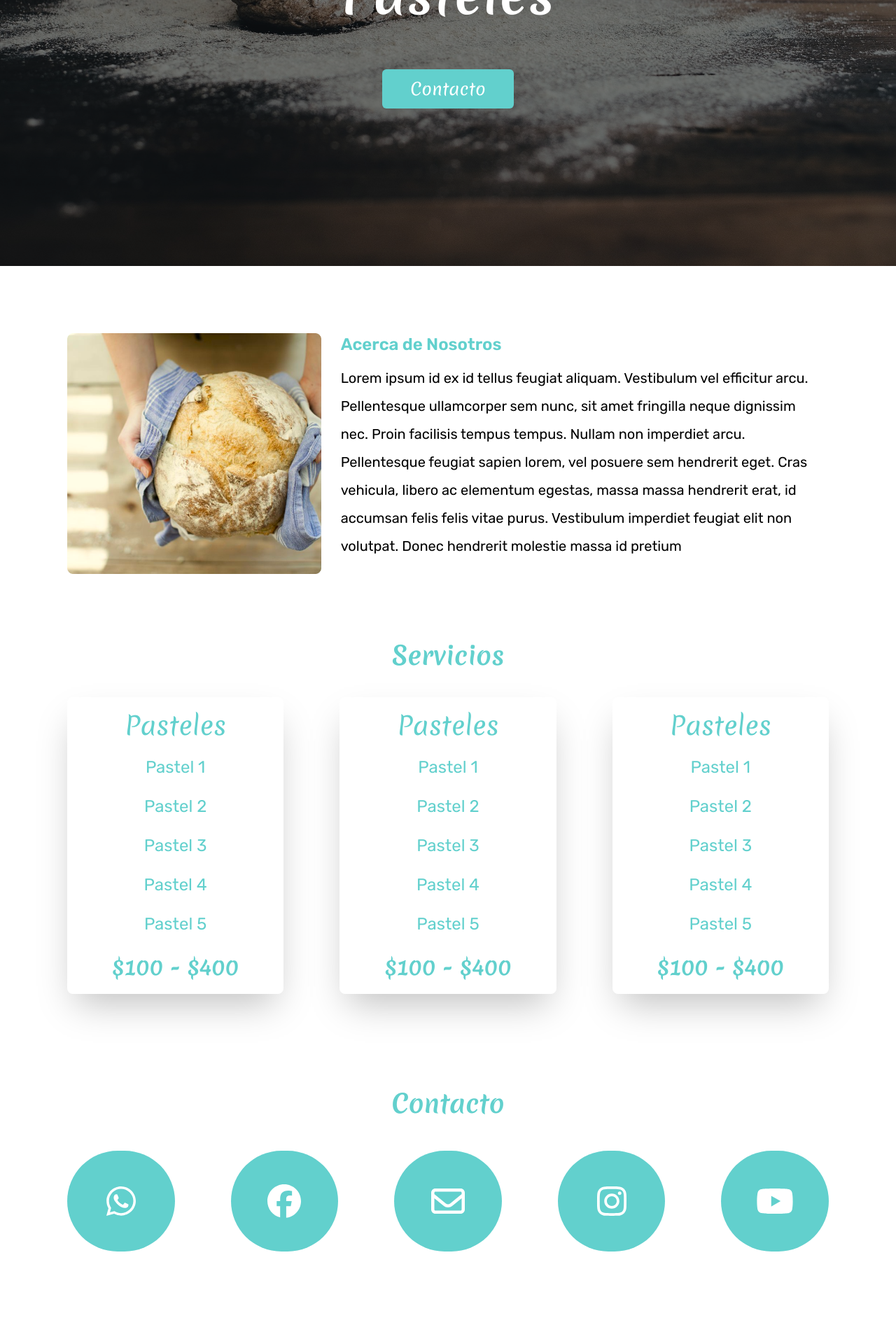
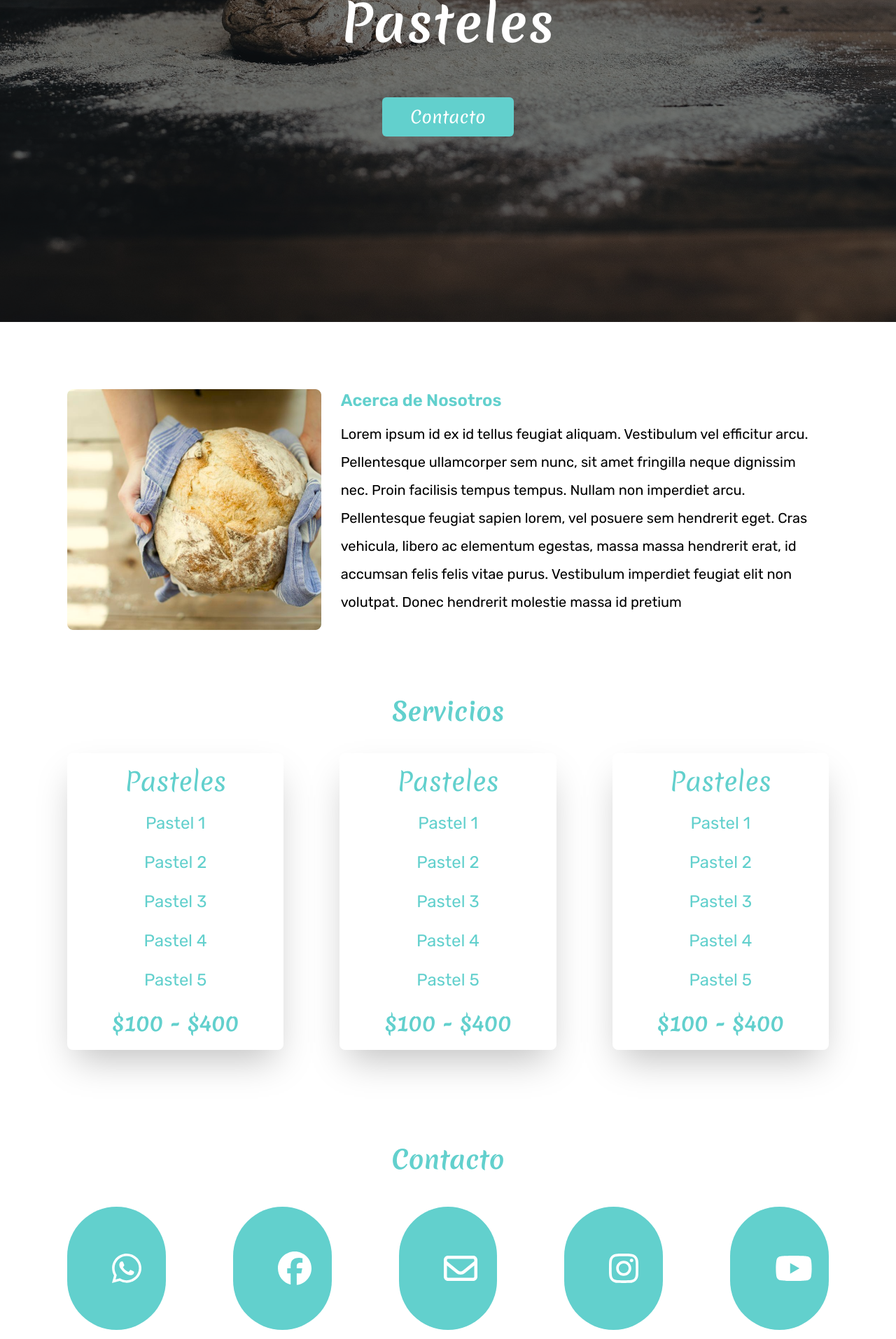
Before and after one commit to DanyRivera/panaderia_vite, a React (Vite) app: page / in a window 1280 px wide. Shown: the part 420-2333 px from the top of the page at 70% size. Built offline with nearby package versions, Linux system fonts and the light colour scheme.

Commit message:
Lista V 1.0

```diff
--- a/index.html
+++ b/index.html
@@ -4,7 +4,7 @@
     <meta charset="UTF-8" />
     <link rel="icon" type="image/svg+xml" href="/vite.svg" />
     <meta name="viewport" content="width=device-width, initial-scale=1.0" />
-    <title>Vite + React</title>
+    <title>Panadería</title>
     <script src="https://kit.fontawesome.com/a1bb45d635.js" crossorigin="anonymous"></script>
   </head>
   <body>
--- a/package.json
+++ b/package.json
@@ -14,7 +14,8 @@
     "@fortawesome/free-regular-svg-icons": "^6.2.0",
     "@fortawesome/react-fontawesome": "^0.2.0",
     "react": "^18.2.0",
-    "react-dom": "^18.2.0"
+    "react-dom": "^18.2.0",
+    "react-scroll": "^1.8.8"
   },
   "devDependencies": {
     "@types/react": "^18.0.17",
--- a/src/components/Barra.jsx
+++ b/src/components/Barra.jsx
@@ -1,4 +1,5 @@
-import { useState } from "react"
+import { useState } from "react";
+import { Link } from "react-scroll";
 
 const Barra = () => {
 
@@ -9,10 +10,34 @@ const Barra = () => {
             <div className="flex justify-between items-center px-6 py-6 md:px-24 md:py-6 shadow-lg bg-white md:fixed md:z-50 w-full">
                 <h1 className="text-2xl md:text-4xl font-merienda font-bold">Panadería</h1>
                 <nav className="hidden md:flex gap-10 font-merienda">
-                    <a className="hover:text-primary cursor-pointer" >Servicios</a>
-                    <a className="hover:text-primary cursor-pointer" >Ubicación</a>
-                    <a className="hover:text-primary cursor-pointer" >Contacto</a>
-                    <a className="hover:text-primary cursor-pointer" >Acerca</a>
+                    <Link
+                        className="hover:text-primary cursor-pointer"
+                        to="servicios"
+                        smooth={true}
+                        duration={1000}
+                        offset={-150}
+                    >Servicios</Link>
+                    <Link
+                        className="hover:text-primary cursor-pointer"
+                        to="ubicacion"
+                        smooth={true}
+                        duration={1000}
+                        offset={-150}
+                    >Ubicación</Link>
+                    <Link
+                        className="hover:text-primary cursor-pointer"
+                        to="contacto"
+                        smooth={true}
+                        duration={1000}
+                        offset={-150}
+                    >Contacto</Link>
+                    <Link
+                        className="hover:text-primary cursor-pointer"
+                        to="acerca"
+                        smooth={true}
+                        duration={1000}
+                        offset={-150}
+                    >Acerca</Link>
                 </nav>
 
                 {!menu ? (
@@ -38,10 +63,34 @@ const Barra = () => {
             </div>
             {menu && (
                 <nav className="animacion md:hidden flex flex-col items-center text-center my-auto gap-5 font-merienda">
-                    <a className="text-primary border-y py-4  w-full" >Servicios</a>
-                    <a className="text-primary border-b w-full pb-4" >Ubicación</a>
-                    <a className="text-primary border-b w-full pb-4" >Contacto</a>
-                    <a className="text-primary border-b w-full pb-4" >Acerca</a>
+                    <Link
+                        className="text-primary border-y py-4  w-full"
+                        to="servicios"
+                        smooth={true}
+                        duration={1000}
+                        offset={-150}
+                    >Servicios</Link>
+                    <Link
+                        className="text-primary border-b w-full pb-4"
+                        to="ubicacion"
+                        smooth={true}
+                        duration={1000}
+                        offset={-150}
+                    >Ubicación</Link>
+                    <Link
+                        className="text-primary border-b w-full pb-4"
+                        to="contacto"
+                        smooth={true}
+                        duration={1000}
+                        offset={-150}
+                    >Contacto</Link>
+                    <Link
+                        className="text-primary border-b w-full pb-4"
+                        to="acerca"
+                        smooth={true}
+                        duration={1000}
+                        offset={-150}
+                    >Acerca</Link>
                 </nav>
             )}
         </>
--- a/src/components/Contacto.jsx
+++ b/src/components/Contacto.jsx
@@ -4,25 +4,25 @@ import { faEnvelope } from "@fortawesome/free-regular-svg-icons"
 
 const Contacto = () => {
     return (
-        <section className="mb-32">
+        <section className="mb-32" id="contacto">
             <h2 className="font-merienda font-bold text-center text-3xl md:text-4xl text-primary mb-12">Contacto</h2>
 
-            <div className="grid grid-cols-1 md:grid-cols-3 lg:grid-cols-5 text-center md:mx-24 gap-10 md:gap-20">
-                <button className="bg-primary outline-none md:rounded-full py-10 md:py-12 text-5xl text-white md:hover:bg-[#53afac] transition-all">
+            <div className="grid grid-cols-1 md:grid-cols-3 lg:grid-cols-5 text-center md:mx-24 gap-10 md:gap-24">
+                <a className="bg-primary cursor-pointer md:rounded-full py-10 md:p-12 lg:p-16 text-5xl text-white md:hover:bg-[#53afac] transition-all">
                     <FontAwesomeIcon icon={faWhatsapp} />
-                </button>
-                <button className="bg-primary outline-none md:rounded-full py-10 md:py-12 text-5xl text-white md:hover:bg-[#53afac] transition-all">
+                </a>
+                <a className="bg-primary cursor-pointer md:rounded-full py-10 md:p-12 lg:p-16 text-5xl text-white md:hover:bg-[#53afac] transition-all">
                     <FontAwesomeIcon icon={faFacebook} />
-                </button>
-                <button className="bg-primary outline-none md:rounded-full py-10 md:py-12 text-5xl text-white md:hover:bg-[#53afac] transition-all">
+                </a>
+                <a className="bg-primary cursor-pointer md:rounded-full py-10 md:p-12 lg:p-16 text-5xl text-white md:hover:bg-[#53afac] transition-all">
                     <FontAwesomeIcon icon={faEnvelope} />
-                </button>
-                <button className="bg-primary outline-none md:rounded-full py-10 md:py-12 text-5xl text-white md:hover:bg-[#53afac] transition-all">
+                </a>
+                <a className="bg-primary cursor-pointer md:rounded-full py-10 md:p-12 lg:p-16 text-5xl text-white md:hover:bg-[#53afac] transition-all">
                     <FontAwesomeIcon icon={faInstagram} />
-                </button>
-                <button className="bg-primary outline-none md:rounded-full py-10 md:py-12 text-5xl text-white md:hover:bg-[#53afac] transition-all">
+                </a>
+                <a className="bg-primary cursor-pointer md:rounded-full py-10 md:p-12 lg:p-16 text-5xl text-white md:hover:bg-[#53afac] transition-all">
                     <FontAwesomeIcon icon={faYoutube} />
-                </button>
+                </a>
             </div>
 
         </section>
--- a/src/components/Header.jsx
+++ b/src/components/Header.jsx
@@ -1,3 +1,4 @@
+import { Link } from "react-scroll"
 import Barra from "./Barra"
 
 const Header = () => {
@@ -8,9 +9,13 @@ const Header = () => {
 
             <div className="bg-image flex flex-col justify-center items-center">
                 <h2 className="font-merienda font-bold text-white z-20 text-5xl text-center px-2 tracking-wide leading-relaxed md:text-7xl md:leading-snug md:mt-10">El mejor lugar para el Pan y Pasteles</h2>
-                <button
-                    className="font-merienda z-20 bg-primary text-white px-6 py-3 mt-14 rounded-md outline-none md:text-2xl md:px-10 md:hover:bg-[#53afac] transition-all"
-                >Contacto</button>
+                <Link
+                    className="font-merienda z-20 bg-primary text-white px-6 py-3 mt-14 rounded-md outline-none md:text-2xl md:px-10 md:hover:bg-[#53afac] transition-all cursor-pointer"
+                    to="contacto"
+                    smooth={true}
+                    duration={1000}
+                    offset={-150}
+                >Contacto</Link>
             </div>
 
         </header>
--- a/src/components/Nosotros.jsx
+++ b/src/components/Nosotros.jsx
@@ -1,7 +1,7 @@
 
 const Nosotros = () => {
     return (
-        <section className="flex flex-col md:flex-row md:gap-2 my-14 md:mx-24 md:mt-24">
+        <section className="flex flex-col md:flex-row md:gap-2 my-14 md:mx-24 md:mt-24" id="acerca">
             <img className=" md:w-1/3" src="/img/nosotros.png" alt="Imagen Nosotros" />
             <div className="-order-1 md:order-1 mb-5 mx-5">
                 <h3 className="font-rubik font-semibold text-2xl mb-3 text-primary">Acerca de Nosotros</h3>
--- a/src/components/Servicios.jsx
+++ b/src/components/Servicios.jsx
@@ -1,7 +1,7 @@
 
 const Servicios = () => {
   return (
-    <main className="my-24 mx-5 md:mx-24">
+    <main className="my-24 mx-5 md:mx-24" id="servicios">
       <h2 className="font-merienda font-bold text-center text-3xl md:text-4xl text-primary">Servicios</h2>
 
       <div className="md:grid grid-cols-3 md:gap-20 ld:gap-40 mt-10">
--- a/src/components/Ubicacion.jsx
+++ b/src/components/Ubicacion.jsx
@@ -1,7 +1,7 @@
 
 const Ubicacion = () => {
     return (
-        <section className="mb-32">
+        <section className="mb-32" id="ubicacion">
             <h2 className="font-merienda font-bold text-center text-3xl md:text-4xl text-primary mb-8">Ubicación</h2>
 
             <div className="flex flex-col  gap-5 md:mx-10">
--- a/src/index.css
+++ b/src/index.css
@@ -19,7 +19,7 @@ font-family: 'Rubik', sans-serif; */
 
 @media (min-width: 768px) {
     .bg-image {
-        height: 100vh;
+        height: 110vh;
         background-position: center center;
     }
 }
```
Also changed, not shown: 1 other file (tests, documents, lock files or other folders).
